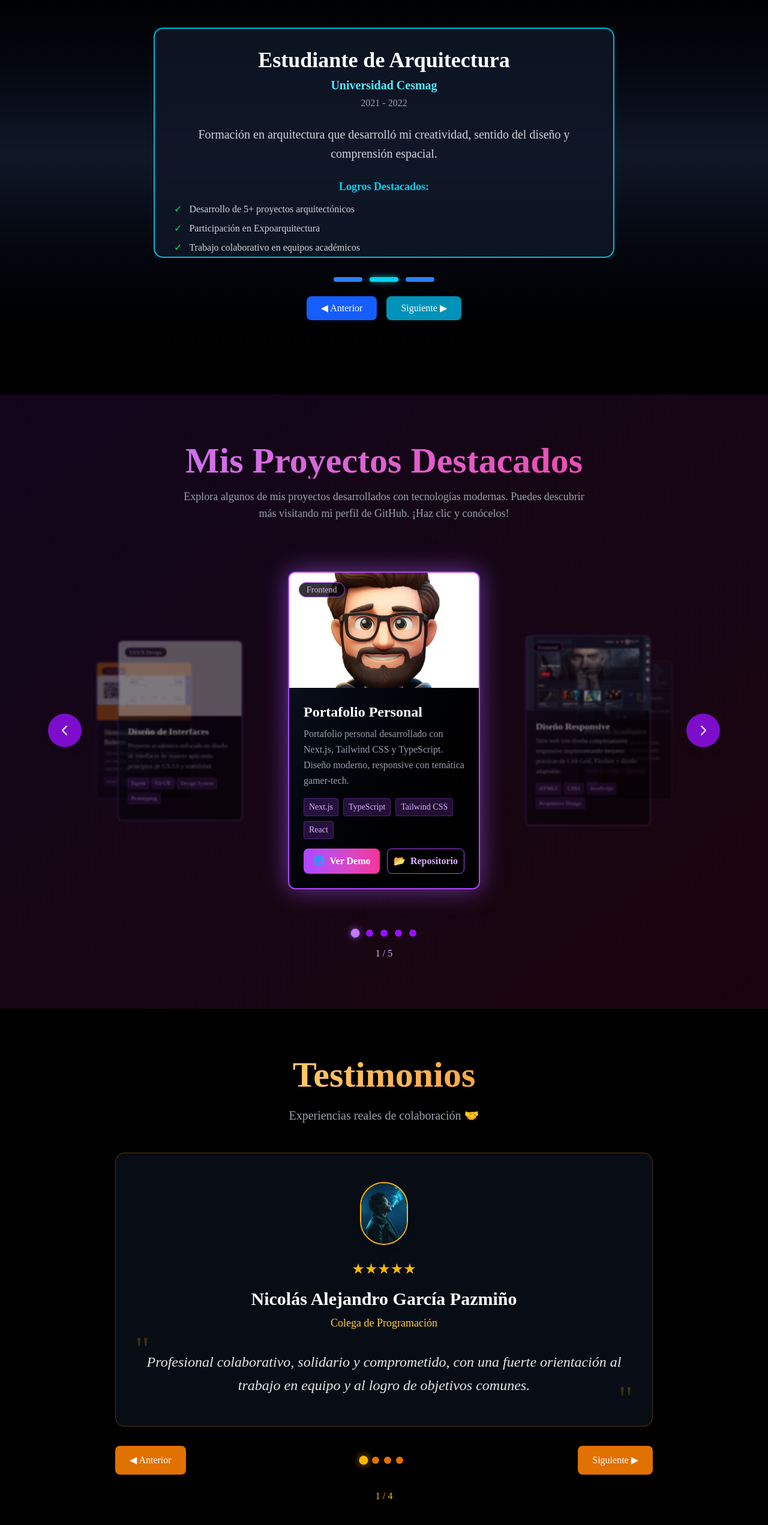
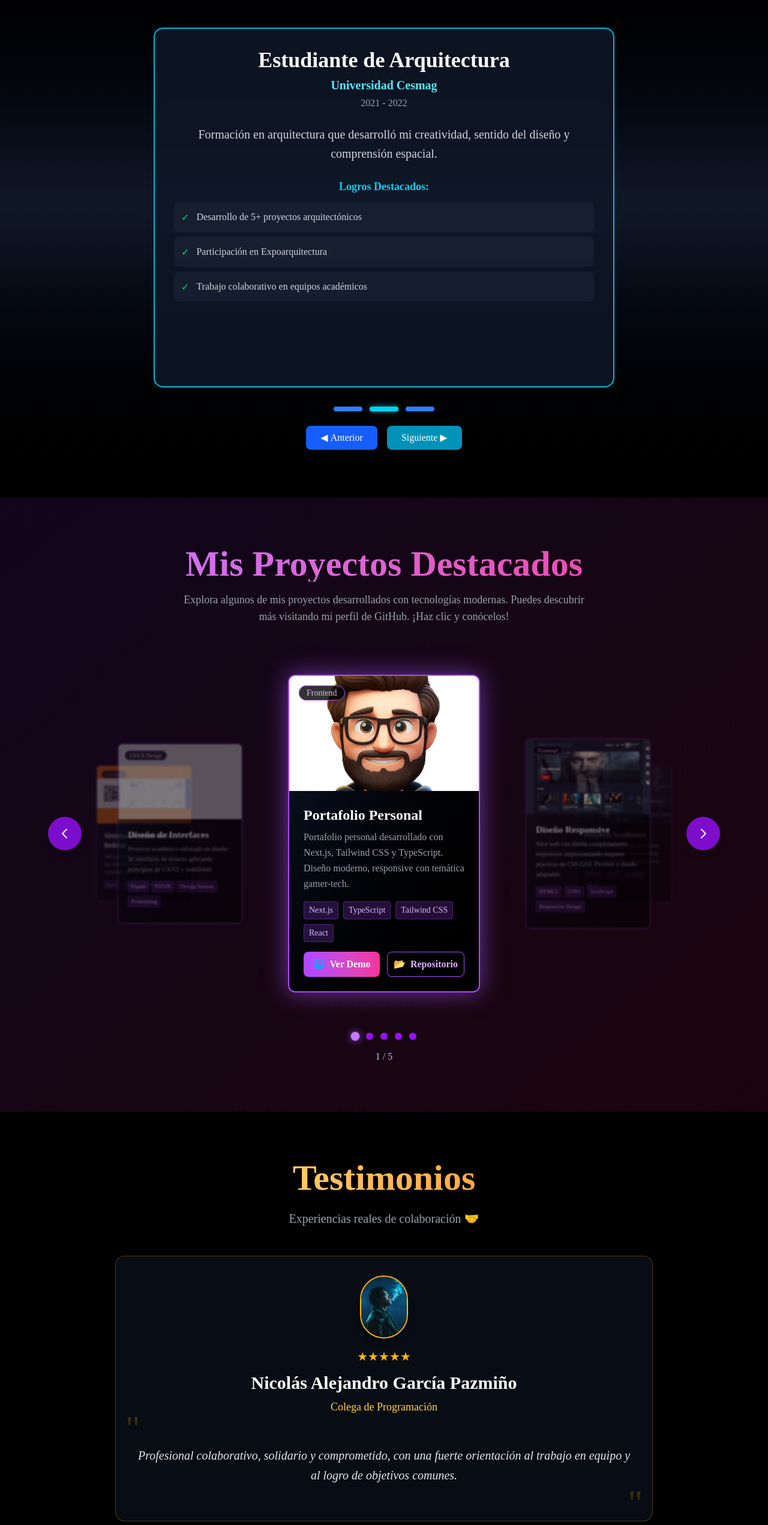
Before and after one commit to Jonar519/Trabajo-final-Jonar-Martinez, a Next.js app: page / in a window 1280 px wide. Shown: the part 3033-5576 px from the top of the page at 60% size. Built offline with nearby package versions, Linux system fonts and the light colour scheme; grey boxes are pictures that could not be loaded.

Commit message:
Correciones

```diff
--- a/src/app/components/Experience.tsx
+++ b/src/app/components/Experience.tsx
@@ -34,13 +34,13 @@ export default function Experience() {
       </div>
 
       <div className="max-w-3xl mx-auto">
-        {/* Carrusel Vertical con animación */}
+        {/* Carrusel Vertical con animación - MEJORADO PARA MÓVIL */}
         <div
           ref={carouselRef}
           className={`reveal-text ${isCarouselVisible ? 'revealed' : ''}`}
           style={{ transitionDelay: isCarouselVisible ? '0.2s' : '0s' }}
         >
-          <div className="relative h-96 overflow-hidden">
+          <div className="relative h-auto min-h-[500px] sm:min-h-[600px] overflow-hidden">
             {experience.experiences.map((exp, index) => (
               <div
                 key={index}
@@ -50,24 +50,32 @@ export default function Experience() {
                     : "translate-y-full opacity-0 scale-95"
                 }`}
               >
-                <div className="bg-gray-900/80 border-2 border-cyan-500 rounded-2xl p-8 shadow-[0_0_40px_rgba(34,211,238,0.3)] backdrop-blur-sm h-full">
-                  <div className="text-center mb-6">
-                    <h3 className="text-3xl sm:text-4xl font-bold text-white mb-2">{exp.title}</h3>
-                    <p className="text-cyan-300 text-xl font-semibold">{exp.company}</p>
-                    <p className="text-gray-400 text-base mt-1">{exp.period}</p>
+                <div className="bg-gray-900/80 border-2 border-cyan-500 rounded-2xl p-6 sm:p-8 shadow-[0_0_40px_rgba(34,211,238,0.3)] backdrop-blur-sm h-full flex flex-col">
+                  {/* Header */}
+                  <div className="text-center mb-4 sm:mb-6">
+                    <h3 className="text-2xl sm:text-3xl md:text-4xl font-bold text-white mb-2">{exp.title}</h3>
+                    <p className="text-cyan-300 text-lg sm:text-xl font-semibold">{exp.company}</p>
+                    <p className="text-gray-400 text-sm sm:text-base mt-1">{exp.period}</p>
                   </div>
 
-                  <p className="text-gray-300 text-center mb-6 text-xl leading-relaxed">
+                  {/* Descripción */}
+                  <p className="text-gray-300 text-center mb-4 sm:mb-6 text-base sm:text-xl leading-relaxed flex-grow-0">
                     {exp.description}
                   </p>
 
-                  <div className="space-y-3">
-                    <h4 className="text-cyan-400 font-semibold text-center text-lg">Logros Destacados:</h4>
-                    <ul className="space-y-2">
+                  {/* Logros Destacados - MEJORADO PARA MÓVIL */}
+                  <div className="space-y-3 flex-grow">
+                    <h4 className="text-cyan-400 font-semibold text-center text-base sm:text-lg mb-3">
+                      Logros Destacados:
+                    </h4>
+                    <ul className="space-y-2 max-h-[200px] sm:max-h-none overflow-y-auto">
                       {exp.achievements.map((achievement, i) => (
-                        <li key={i} className="flex items-center gap-3 text-gray-300 text-base">
-                          <span className="text-green-400">✓</span>
-                          {achievement}
+                        <li
+                          key={i}
+                          className="flex items-start gap-3 text-gray-300 text-sm sm:text-base bg-gray-800/50 rounded-lg p-3"
+                        >
+                          <span className="text-green-400 mt-0.5 flex-shrink-0">✓</span>
+                          <span className="leading-relaxed">{achievement}</span>
                         </li>
                       ))}
                     </ul>
@@ -85,12 +93,12 @@ export default function Experience() {
           style={{ transitionDelay: isControlsVisible ? '0.3s' : '0s' }}
         >
           {/* Indicadores */}
-          <div className="flex justify-center gap-3 mt-8">
+          <div className="flex justify-center gap-2 sm:gap-3 mt-6 sm:mt-8">
             {experience.experiences.map((_, index) => (
               <button
                 key={index}
                 onClick={() => setActiveExperience(index)}
-                className={`w-12 h-2 rounded-full transition-all duration-300 ${
+                className={`w-8 h-2 sm:w-12 sm:h-2 rounded-full transition-all duration-300 ${
                   index === activeExperience
                     ? "bg-cyan-400 shadow-[0_0_10px_rgba(34,211,238,0.7)]"
                     : "bg-blue-500 hover:bg-blue-400"
@@ -100,18 +108,18 @@ export default function Experience() {
           </div>
 
           {/* Controles de navegación */}
-          <div className="flex justify-center gap-4 mt-6">
+          <div className="flex justify-center gap-3 sm:gap-4 mt-4 sm:mt-6">
             <button
               onClick={() => setActiveExperience(prev => prev === 0 ? experience.experiences.length - 1 : prev - 1)}
-              className="px-6 py-2 text-base bg-blue-600 hover:bg-blue-500 text-white rounded-lg transition-all duration-300 hover:scale-105"
+              className="px-4 sm:px-6 py-2 text-sm sm:text-base bg-blue-600 hover:bg-blue-500 text-white rounded-lg transition-all duration-300 hover:scale-105 flex items-center gap-1"
             >
-              ◀ {experience.navigation.previous}
+              ◀ <span className="hidden sm:inline">{experience.navigation.previous}</span>
             </button>
             <button
               onClick={() => setActiveExperience(prev => (prev + 1) % experience.experiences.length)}
-              className="px-6 py-2 text-base bg-cyan-600 hover:bg-cyan-500 text-white rounded-lg transition-all duration-300 hover:scale-105"
+              className="px-4 sm:px-6 py-2 text-sm sm:text-base bg-cyan-600 hover:bg-cyan-500 text-white rounded-lg transition-all duration-300 hover:scale-105 flex items-center gap-1"
             >
-              {experience.navigation.next} ▶
+              <span className="hidden sm:inline">{experience.navigation.next}</span> ▶
             </button>
           </div>
         </div>
--- a/src/app/components/Testimonials.tsx
+++ b/src/app/components/Testimonials.tsx
@@ -7,12 +7,33 @@ import { useScrollAnimation } from "@/hooks/useScrollAnimation";
 
 export default function Testimonials() {
   const [activeTestimonio, setActiveTestimonio] = useState<number>(0);
+  const [isTransitioning, setIsTransitioning] = useState<boolean>(false);
   const { content } = useContent();
   const { testimonials } = content;
 
   const { isVisible: isTitleVisible, elementRef: titleRef } = useScrollAnimation();
   const { isVisible: isTestimonialVisible, elementRef: testimonialRef } = useScrollAnimation(0.2);
   const { isVisible: isControlsVisible, elementRef: controlsRef } = useScrollAnimation(0.3);
+
+  const changeTestimonial = (index: number) => {
+    if (isTransitioning || index === activeTestimonio) return;
+
+    setIsTransitioning(true);
+    setActiveTestimonio(index);
+    setTimeout(() => setIsTransitioning(false), 500);
+  };
+
+  const nextTestimonial = () => {
+    if (isTransitioning) return;
+    const nextIndex = (activeTestimonio + 1) % testimonials.testimonials.length;
+    changeTestimonial(nextIndex);
+  };
+
+  const prevTestimonial = () => {
+    if (isTransitioning) return;
+    const prevIndex = (activeTestimonio - 1 + testimonials.testimonials.length) % testimonials.testimonials.length;
+    changeTestimonial(prevIndex);
+  };
 
   return (
     <section id="testimonios" className="min-h-screen px-4 sm:px-6 py-16 sm:py-20 bg-black">
@@ -31,44 +52,44 @@ export default function Testimonials() {
           </p>
         </div>
 
-        {/* Testimonio principal con animación */}
+        {/* Testimonio principal con animación y transición suave */}
         <div
           ref={testimonialRef}
           className={`reveal-text ${isTestimonialVisible ? 'revealed' : ''}`}
           style={{ transitionDelay: isTestimonialVisible ? '0.2s' : '0s' }}
         >
-          <div className="bg-gray-900/50 border border-amber-500/30 rounded-2xl p-8 sm:p-12 backdrop-blur-sm shadow-2xl">
-            <div className="text-center mb-8">
-              <div className="flex justify-center mb-6">
+          <div className="bg-gray-900/50 border border-amber-500/30 rounded-2xl p-6 sm:p-8 backdrop-blur-sm shadow-2xl transition-all duration-500">
+            <div className="text-center mb-6">
+              <div className="flex justify-center mb-4">
                 <Image
                   src={testimonials.testimonials[activeTestimonio].image}
                   alt={testimonials.testimonials[activeTestimonio].name}
                   width={80}
                   height={80}
-                  className="rounded-full border-2 border-amber-400 shadow-lg"
+                  className="rounded-full border-2 border-amber-400 shadow-lg transition-all duration-500"
                 />
               </div>
 
-              <div className="flex justify-center mb-4">
+              <div className="flex justify-center mb-3">
                 {[...Array(testimonials.testimonials[activeTestimonio].rating)].map((_, i) => (
-                  <span key={i} className="text-amber-400 text-2xl">★</span>
+                  <span key={i} className="text-amber-400 text-xl">★</span>
                 ))}
               </div>
 
-              <h3 className="text-3xl font-bold text-white mb-2">
+              <h3 className="text-2xl sm:text-3xl font-bold text-white mb-2 transition-all duration-500">
                 {testimonials.testimonials[activeTestimonio].name}
               </h3>
-              <p className="text-amber-300 text-lg mb-6">
+              <p className="text-amber-300 text-base sm:text-lg mb-4 transition-all duration-500">
                 {testimonials.testimonials[activeTestimonio].role}
               </p>
             </div>
 
             <div className="relative">
-              <div className="text-amber-400 text-6xl absolute -top-8 -left-4 opacity-20">&quot;</div>
-              <p className="text-gray-200 text-xl sm:text-2xl leading-relaxed text-center italic relative z-10">
+              <div className="text-amber-400 text-4xl sm:text-6xl absolute -top-4 -left-2 sm:-top-8 sm:-left-4 opacity-20 transition-all duration-500">&quot;</div>
+              <p className="text-gray-200 text-lg sm:text-xl leading-relaxed text-center italic relative z-10 transition-all duration-500 min-h-[120px] flex items-center justify-center">
                 {testimonials.testimonials[activeTestimonio].text}
               </p>
-              <div className="text-amber-400 text-6xl absolute -bottom-8 -right-4 opacity-20">&quot;</div>
+              <div className="text-amber-400 text-4xl sm:text-6xl absolute -bottom-4 -right-2 sm:-bottom-8 sm:-right-4 opacity-20 transition-all duration-500">&quot;</div>
             </div>
           </div>
         </div>
@@ -79,39 +100,46 @@ export default function Testimonials() {
           className={`reveal-text ${isControlsVisible ? 'revealed' : ''}`}
           style={{ transitionDelay: isControlsVisible ? '0.3s' : '0s' }}
         >
-          <div className="flex justify-between items-center mt-8">
+          <div className="flex justify-between items-center mt-6 sm:mt-8">
             <button
-              onClick={() => setActiveTestimonio(prev => prev === 0 ? testimonials.testimonials.length - 1 : prev - 1)}
-              className="px-6 py-3 text-base bg-amber-600 hover:bg-amber-500 text-white rounded-lg transition-all duration-300 hover:scale-105 flex items-center gap-2"
+              onClick={prevTestimonial}
+              disabled={isTransitioning}
+              className={`px-4 sm:px-6 py-2 sm:py-3 text-sm sm:text-base bg-amber-600 hover:bg-amber-500 text-white rounded-lg transition-all duration-300 flex items-center gap-2 ${
+                isTransitioning ? 'opacity-50 cursor-not-allowed' : 'hover:scale-105'
+              }`}
             >
-              ◀ Anterior
+              ◀ <span className="hidden sm:inline">Anterior</span>
             </button>
 
-            <div className="flex gap-2">
+            <div className="flex gap-1 sm:gap-2">
               {testimonials.testimonials.map((_, index) => (
                 <button
                   key={index}
-                  onClick={() => setActiveTestimonio(index)}
-                  className={`w-3 h-3 rounded-full transition-all duration-300 ${
+                  onClick={() => changeTestimonial(index)}
+                  disabled={isTransitioning}
+                  className={`w-2 h-2 sm:w-3 sm:h-3 rounded-full transition-all duration-300 ${
                     index === activeTestimonio
                       ? "bg-amber-400 scale-125 shadow-[0_0_10px_rgba(245,158,11,0.8)]"
                       : "bg-amber-600 hover:bg-amber-500"
-                  }`}
+                  } ${isTransitioning ? 'cursor-not-allowed' : 'cursor-pointer'}`}
                 />
               ))}
             </div>
 
             <button
-              onClick={() => setActiveTestimonio(prev => (prev + 1) % testimonials.testimonials.length)}
-              className="px-6 py-3 text-base bg-amber-600 hover:bg-amber-500 text-white rounded-lg transition-all duration-300 hover:scale-105 flex items-center gap-2"
+              onClick={nextTestimonial}
+              disabled={isTransitioning}
+              className={`px-4 sm:px-6 py-2 sm:py-3 text-sm sm:text-base bg-amber-600 hover:bg-amber-500 text-white rounded-lg transition-all duration-300 flex items-center gap-2 ${
+                isTransitioning ? 'opacity-50 cursor-not-allowed' : 'hover:scale-105'
+              }`}
             >
-              Siguiente ▶
+              <span className="hidden sm:inline">Siguiente</span> ▶
             </button>
           </div>
 
           {/* Contador */}
-          <div className="text-center mt-6">
-            <span className="text-amber-400 text-base">
+          <div className="text-center mt-4">
+            <span className="text-amber-400 text-sm sm:text-base">
               {activeTestimonio + 1} / {testimonials.testimonials.length}
             </span>
           </div>
```
